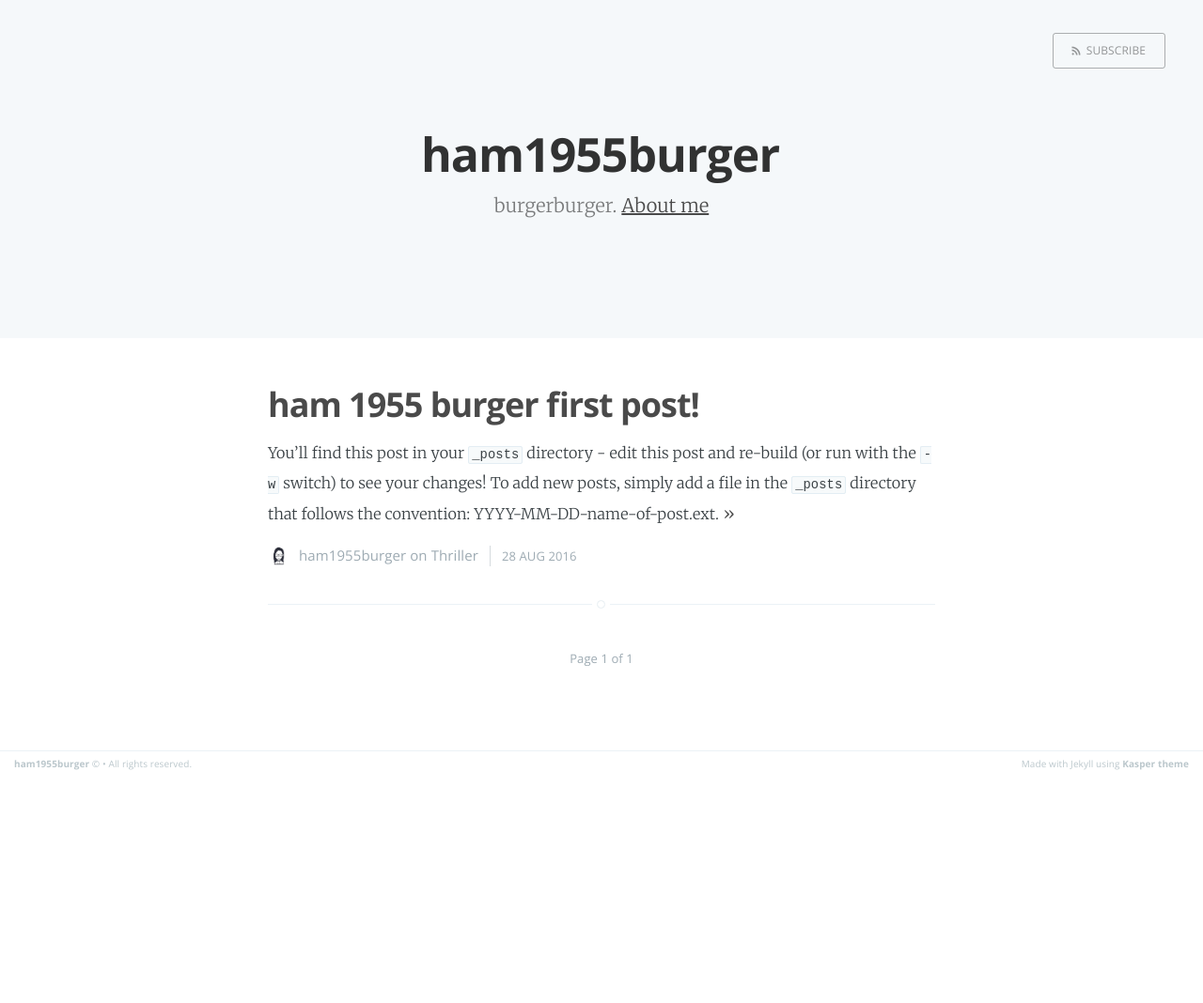
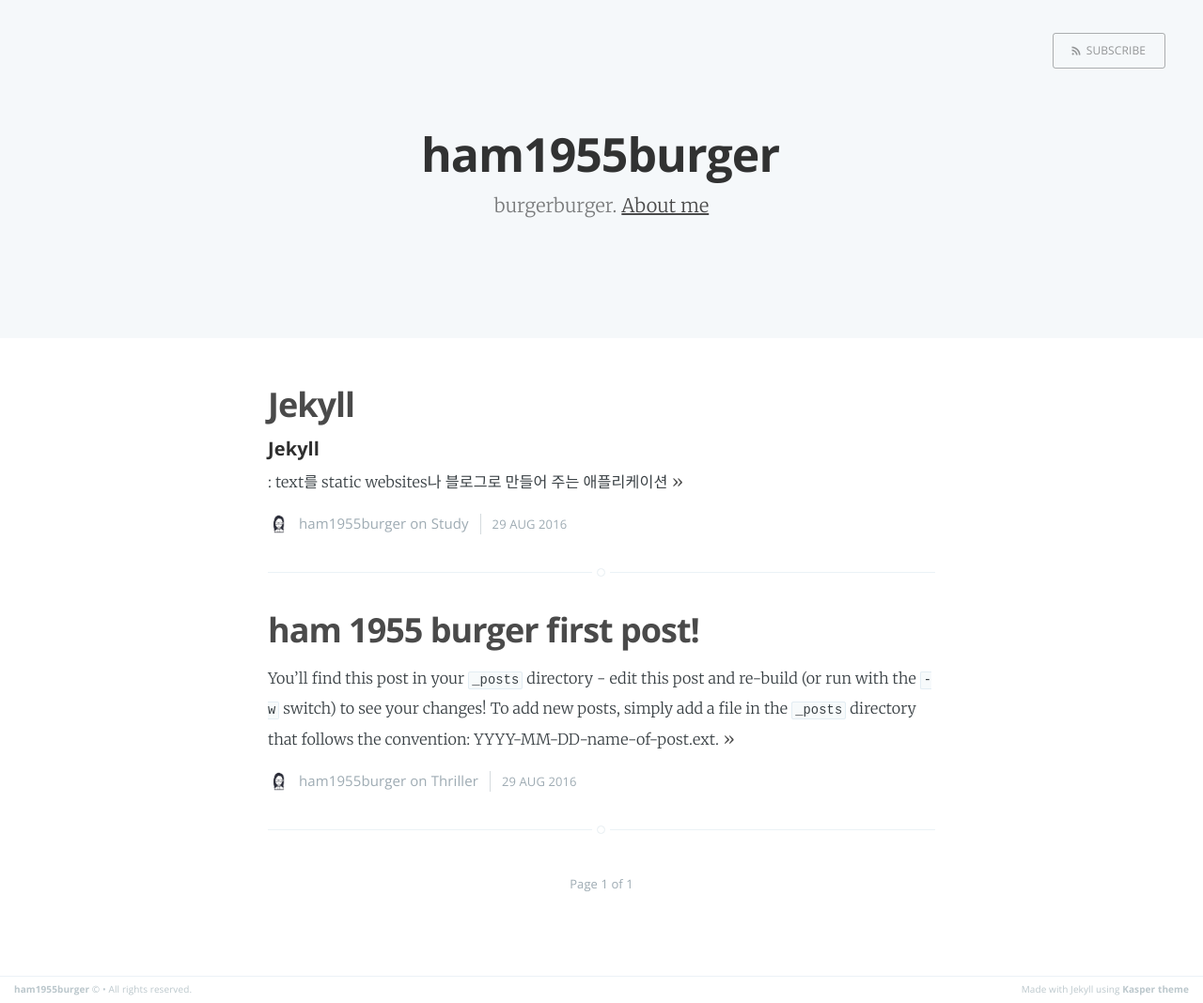
Before and after one commit to ham1955burger/ham1955burger.github.com, a Jekyll site: the page built from index.html, in a window 1280 px wide. Shown: the whole page at 94% size. Built offline with Jekyll 4.4.1, drawn with Linux system fonts in a browser that asks for light colours; the list of posts is cut into pages by our own code; before the commit the page ends 900 px from its top, so only the background shows below that; part of the change alters nothing that is shown.

Commit message:
jekyll post

```diff
--- a/_layouts/post.html
+++ b/_layouts/post.html
@@ -24,6 +24,7 @@ post_class: post-template
                     {{ page.categories | array_to_sentence_string | prepend: 'on ' }}
                 {% endif %}
             </section>
+            <br>
         </header>
 
 <!--         <header class="post-header">
--- a/_posts/2016-08-28-ham-1955-burger-first-post.markdown
+++ b/_posts/2016-08-29-ham-1955-burger-first-post.markdown
@@ -1,7 +1,7 @@
 ---
 layout: post
 title:  "ham 1955 burger first post!"
-date:   2016-08-28 13:00:00
+date:   2016-08-29 13:00:00 +0900
 categories: Thriller
 ---
 
--- /dev/null
+++ b/_posts/2016-08-29-jekyll.md
@@ -0,0 +1,106 @@
+---
+layout: post
+title:  "Jekyll"
+date:   2016-08-29 18:05:00 + 0900
+categories: Study
+---
+###### Jekyll
+: text를 static websites나 블로그로 만들어 주는 애플리케이션
+
+[Jekyll 공식 홈페이지](http://jekyllrb.com)
+
+[Jekyll 공식 홈페이지 한국어](http://jekyllrb-ko.github.io)
+
+---
+###### 설치
+    $ gem install jekyll bundler
+
+gem으로 jekyll설치 할 경우, 아래와 같은 Error가 난다면..
+
+    ERROR: while executing gem ... (Gem::FilePermissionError)
+      You don't have write permissions for the /Library/Ruby/Gems/2.0.0 derectory.
+
+* rbenv 설치(: 루비 버전 관리자)
+
+      $ brew install rbenv
+
+* 설치 가능한 루비 버전 보기
+
+      $ rbenv install --list
+
+* 설치 가능한 루비 버전 중 가장 최신버전으로 루비 설치(: 2016-08-29 기준 최신 버전 => 2.3.1)
+
+      $ rbenv install 2.3.1
+
+* 지정한 폴더 경로에서만 루비 2.3.1 적용하기
+
+  지정할 폴더 경로로 이동 후
+
+      $ rbenv local 2.3.1
+
+* 2.3.1이 적용되었는지 확인
+
+      $ rbenv version
+      2.3.1 (set by /Users/user/Documents/Dev/jekyll/.ruby-version)
+
+* rbenv를 실행할 수 있게 profile파일 수정
+
+      $ vi ~/.bash_profile
+      if which rbenv > /dev/null; then eval "$(rbenv init -)";fi
+
+* Terminal 재접속
+
+---
+###### 사용하기
+    $ jekyll new ham1955burger.github.com
+    $ cd ham1955burger.github.com
+    $ bundle install
+    $ bundel exec jekyll serve
+
+http://localhost:4000 로 접속하여 잘 나오는지 확인
+
+---
+###### github을 이용해 계정주소로 페이지 띄우기
+
+* github에 repository 추가
+
+  :repository 이름은 무조건 <u>[account_name].github.com</u> 또는 <u>[account_name].github.io</u> 로 해야함
+
+* 생성한 jekyll을 github과 연결하기
+
+      $ git init
+      $ git remote add origin [repository url]
+      $ git pull origin master
+      $ git add .
+      $ git commit -m "[commit message]"
+      $ git push origin master
+
+바로 적용이 되지 않으므로, 5분 정도 있다가 [account_name].github.io로 접속하여 잘 나오는지 확인
+
+---
+###### 게시글 올리기
+jekyll의 폴더구조 중 `_posts`에 markdown 파일을 만들어 사용
+
+파일 이름은 무조건 YYYY-MM-DD-name-of-post.md를 유지
+
+
+    <!-- 2016-08-28-ham-1955-burger-first-post.md -->
+
+    ---
+    layout:  post
+    title:  "ham 1955 burger first post!"
+    date:   2016-08-28 13:00:00
+    categories: Study
+    ---
+
+    FIRST POST!
+
+---
+##### 참고 및 더 알아보기
+[https://rorlab.gitbooks.io/railsguidebook/content/contents/rbenv.html](https://rorlab.gitbooks.io/railsguidebook/content/contents/rbenv.html)
+
+[http://blog.saltfactory.net/jekyll/upgrade-github-pages-dependency-versions.html](http://blog.saltfactory.net/jekyll/upgrade-github-pages-dependency-versions.html)
+
+[https://nolboo.kim/blog/2013/10/15/free-blog-with-github-jekyll/](https://nolboo.kim/blog/2013/10/15/free-blog-with-github-jekyll/)
+
+[http://lawfully.kr/blog/2016/02/date-and-time-in-jekyll.html](http://lawfully.kr/blog/2016/02/date-and-time-in-jekyll.html)
```
